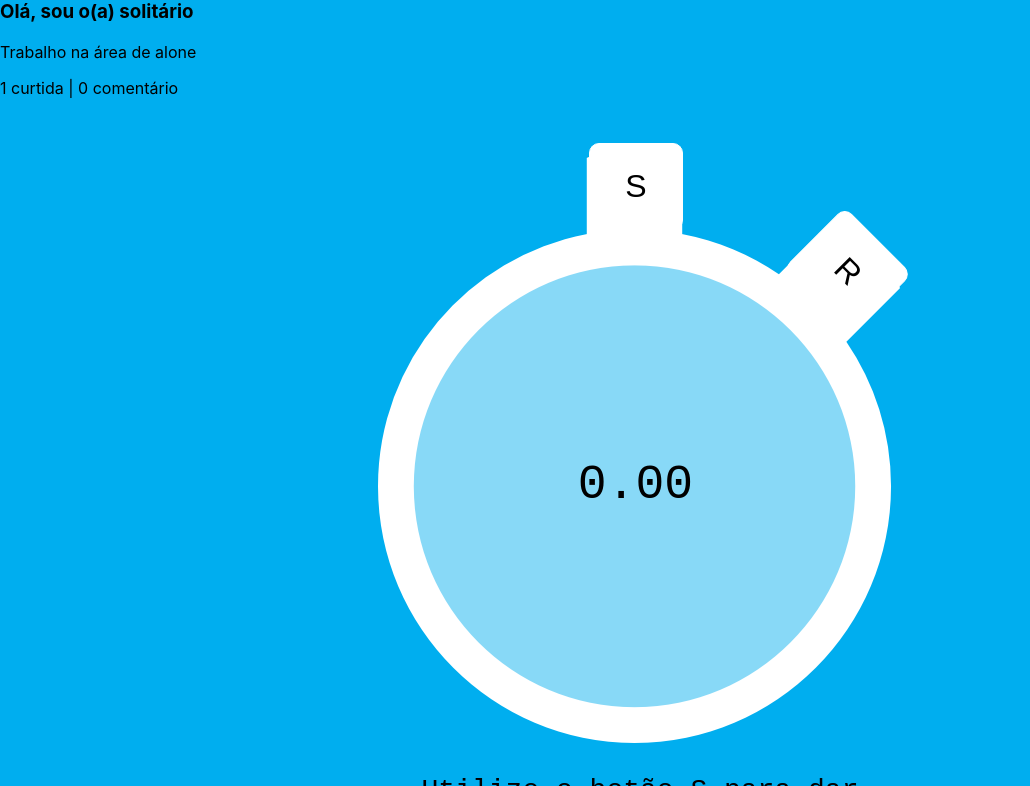
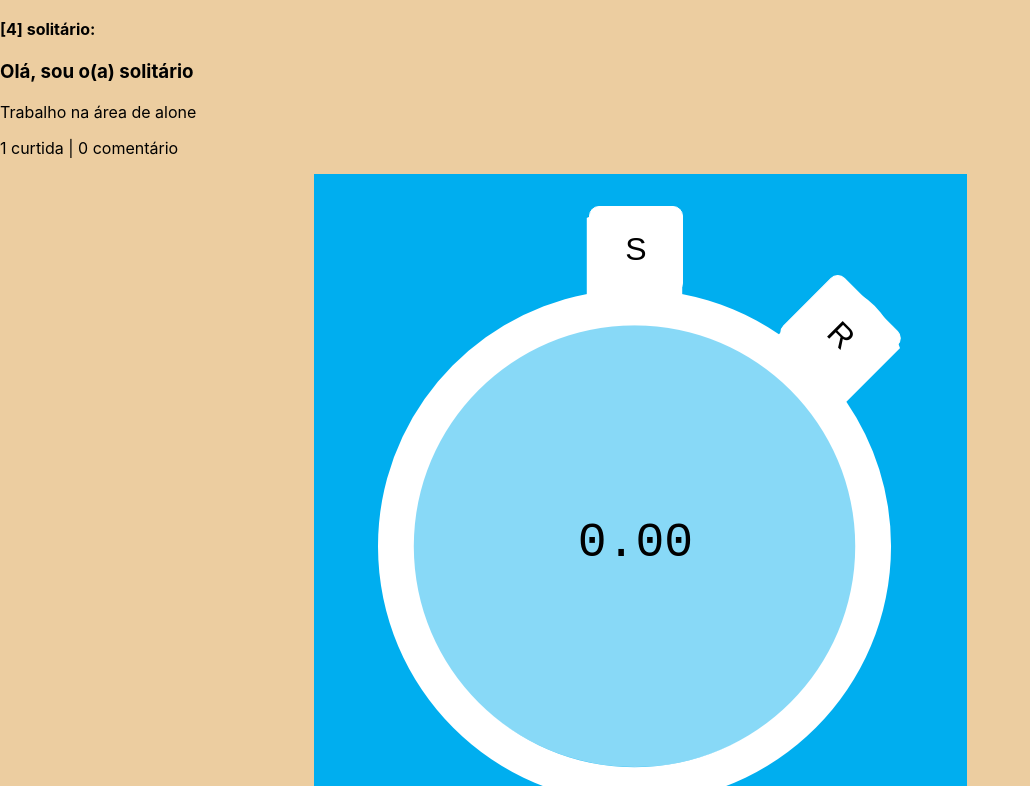
Before and after one commit to menestrel-mkmb/udemy_mat-fraga_react, a React (Create React App) app in the folder meu-app/: page / in a window 1280 px wide. Shown: the part 1334-2120 px from the top of the page, without its empty margins (0-1030 px from the left). Built offline with nearby package versions, Linux system fonts and the light colour scheme.

Commit message:
__fix: Cronometro style;

```diff
--- a/meu-app/src/components/Cronometro/Cronometro.js
+++ b/meu-app/src/components/Cronometro/Cronometro.js
@@ -41,8 +41,8 @@ class Cronometro extends Component {
                 src={require('../../assets/cronometro.png')} alt="Um crônometro"
             />
             <p className={"timer__txt"}>{(this.state.currTime.toFixed(2))}</p>
-            <button className={"start-stop__btn"} onClick={this.toggleTime}>S</button>
-            <button className={"reset__btn"} onClick={this.resetTime}>R</button>
+            <button className={"start-stop__btn timer__btn"} onClick={this.toggleTime}>S</button>
+            <button className={"reset__btn timer__btn"} onClick={this.resetTime}>R</button>
             <p className={"instructions__txt"}>Utilize o botão S para dar Start/Stop e o botão R para Resetar o cronômetro</p>
         </article>);
     }
--- a/meu-app/src/components/Cronometro/style.css
+++ b/meu-app/src/components/Cronometro/style.css
@@ -1,15 +1,12 @@
-body {
+.timer__artc {
     background-color: #00aeef;
-}
 
-.timer__artc {
     color: black;
     font-family: monospace;
 
     position: relative;
 
     width: 525px;
-    height: 600px;
 
     margin: auto;
     padding: 2rem 4rem;
@@ -19,7 +16,7 @@ body {
     position: relative;
 }
 
-button {
+.timer__btn {
     background-color: white;
     border: 1px white solid;
     border-radius: 10px;
@@ -45,7 +42,7 @@ button {
     justify-content: center;
 
     position: absolute;
-    top: 15%;
+    top: 12%;
     left: 15%;
 
     height: 28rem;
@@ -58,8 +55,8 @@ button {
 }
 
 .reset__btn {
-    top: 14.75%;
-    left: 72%;
+    top: 12.5%;
+    left: 71%;
     transform: rotate(45deg);
 }
 
```
